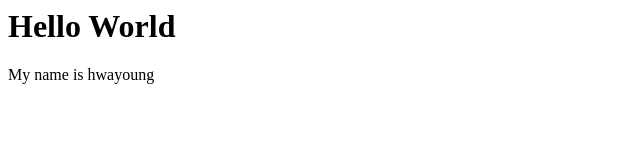
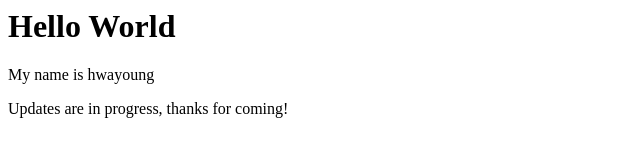
Before and after one commit to ehwayoung31/ehwayoung31.github.io, a plain HTML site: page index.html in a window 1280 px wide. Shown: the whole page, without its empty margins (0-640 px from the left). Drawn offline with Linux system fonts and the light colour scheme.

Commit message:
Update index.html

```diff
--- a/index.html
+++ b/index.html
@@ -7,6 +7,9 @@
     <p>
       <h1>Hello World</h1>
       My name is hwayoung
+    </p>
+    <p>
+      Updates are in progress, thanks for coming!
     </p>
     <div class='tableauPlaceholder' id='viz1569296858754' style='position: relative'><noscript>
     <a href='#'><img alt=' ' src='https:&#47;&#47;public.tableau.com&#47;static&#47;images&#47;H9&#47;H9RXQTQTB&#47;1_rss.png' style='border: none' /></a></noscript>
```
